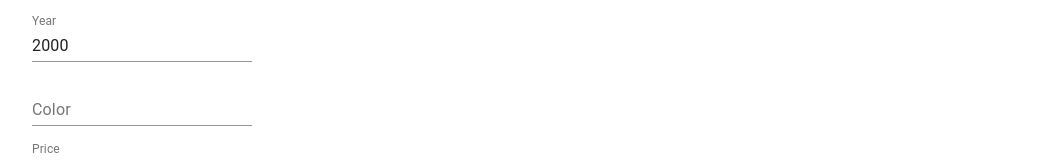
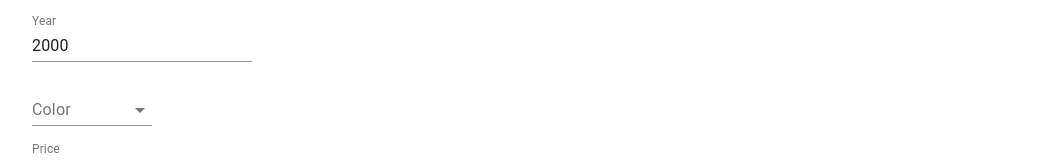
Before and after one commit to ormagomy/fe-bootcamp-09142020, a React (Create React App) app: page / in a window 1280 px wide. Shown: the part 773-938 px from the top of the page, without its empty margins (16-1079 px from the left). Built offline with nearby package versions, Linux system fonts and the light colour scheme.

Commit message:
Exercise 11: implementing save & cancel

```diff
--- a/src/components/CarEditRow.tsx
+++ b/src/components/CarEditRow.tsx
@@ -9,11 +9,14 @@ type CarEditRowProps = {
     car: Car;
     colors: Color[];
     onCancel: () => void;
+    onSave: (car: Car) => void;
 };
 
-export function CarEditRow({ car, onCancel, colors }: CarEditRowProps) {
+export function CarEditRow({ car, colors, onCancel, onSave }: CarEditRowProps) {
+    const [carForm, setCarForm] = useState(car);
+
     const cancel = () => onCancel();
-    const [carForm, setCarForm] = useState(car);
+    const save = () => onSave(carForm);
 
     const updateCarForm = (e: ChangeEvent<HTMLInputElement>) => {
         setCarForm({
@@ -56,7 +59,7 @@ export function CarEditRow({ car, onCancel, colors }: CarEditRowProps) {
             </TableCell>
 
             <TableCell>
-                <IconButton onClick={() => {}}>
+                <IconButton onClick={save}>
                     <Save />
                 </IconButton>
                 <IconButton onClick={cancel}>
--- a/src/components/CarForm.tsx
+++ b/src/components/CarForm.tsx
@@ -1,13 +1,6 @@
 import React, { ChangeEvent, useState } from 'react';
-import { Grid, TextField, Button } from '@material-ui/core';
-
-const cells = [
-    { id: 'make', label: 'Make' },
-    { id: 'model', label: 'Model' },
-    { id: 'year', label: 'Year' },
-    { id: 'color', label: 'Color' },
-    { id: 'price', label: 'Price' },
-];
+import { Grid, TextField, Button, Select, MenuItem, FormControl, InputLabel, makeStyles, createStyles, Theme } from '@material-ui/core';
+import { Color } from '../models/Colors';
 
 export type CarFormData = {
     make: string;
@@ -19,10 +12,21 @@ export type CarFormData = {
 
 export type CarFormProps = {
     buttonText?: string;
-    onSubmitCar: (carFormData: CarFormData) => void;
+    colors: Color[];
+    onAddCar: (carFormData: CarFormData) => void;
 };
 
-export function CarForm({ buttonText, onSubmitCar }: CarFormProps) {
+const useStyles = makeStyles((theme: Theme) =>
+    createStyles({
+        formControl: {
+            minWidth: 120,
+        },
+    })
+);
+
+export function CarForm({ buttonText, colors, onAddCar }: CarFormProps) {
+    const classes = useStyles();
+
     const emptyCarForm = {
         make: '',
         model: '',
@@ -39,18 +43,44 @@ export function CarForm({ buttonText, onSubmitCar }: CarFormProps) {
         });
     };
 
+    const updateColorValue = (event: React.ChangeEvent<{ value: unknown }>) => {
+        setCarForm({
+            ...carForm,
+            color: event.target.value as string,
+        });
+    };
+
     const submitCar = () => {
-        onSubmitCar({ ...carForm });
+        onAddCar({ ...carForm });
         setCarForm(emptyCarForm);
     };
 
     return (
         <Grid container spacing={2}>
-            {cells.map((cell) => (
-                <Grid item xs={12} key={cell.id}>
-                    <TextField label={cell.label} onChange={updateCarForm} name={cell.id} value={carForm[cell.id as 'make' | 'model' | 'year' | 'color' | 'price']} />
-                </Grid>
-            ))}
+            <Grid item xs={12}>
+                <TextField name="make" label="Make" value={carForm.make} onChange={updateCarForm} />
+            </Grid>
+            <Grid item xs={12}>
+                <TextField name="model" label="Model" value={carForm.model} onChange={updateCarForm} />
+            </Grid>
+            <Grid item xs={12}>
+                <TextField name="year" label="Year" value={carForm.year} onChange={updateCarForm} />
+            </Grid>
+            <Grid item xs={12}>
+                <FormControl className={classes.formControl}>
+                    <InputLabel id="color-label">Color</InputLabel>
+                    <Select name="color" labelId="color-label" value={carForm.color} onChange={updateColorValue}>
+                        {colors.map((color) => (
+                            <MenuItem key={color.id} value={color.name}>
+                                {color.name}
+                            </MenuItem>
+                        ))}
+                    </Select>
+                </FormControl>
+            </Grid>
+            <Grid item xs={12}>
+                <TextField name="price" label="Price" value={carForm.price} onChange={updateCarForm} />
+            </Grid>
             <Grid item xs={12}>
                 <Button color="primary" variant="contained" onClick={submitCar}>
                     {buttonText}
--- a/src/components/CarTable.tsx
+++ b/src/components/CarTable.tsx
@@ -4,7 +4,7 @@ import { Table, TableBody, TableHead, TableRow, TableCell, TableSortLabel, makeS
 import { Car } from '../models/Cars';
 import { CarViewRow } from './CarViewRow';
 import { CarEditRow } from './CarEditRow';
-import {Color} from '../models/Colors';
+import { Color } from '../models/Colors';
 
 const useStyles = makeStyles({
     table: {
@@ -14,8 +14,12 @@ const useStyles = makeStyles({
 
 export type CarTableProps = {
     cars: Car[];
+    carToEdit?: Car;
     colors: Color[];
     onDeleteCar: (id: number) => void;
+    onEditCar: (car: Car) => void;
+    onSaveEdit: (car: Car) => void;
+    onCancelEdit: () => void;
 };
 
 type orderType = 'asc' | 'desc' | undefined;
@@ -56,12 +60,11 @@ function stableSort(cars: Car[], comparator: (a: Car, b: Car) => number) {
     return stabilizedThis.map((el) => el.car);
 }
 
-export function CarTable({cars, colors, onDeleteCar}: CarTableProps) {
+export function CarTable({ cars, carToEdit, colors, onDeleteCar, onEditCar, onSaveEdit, onCancelEdit }: CarTableProps) {
     const classes = useStyles();
 
     const [orderBy, setOrderBy] = useState(headCells[0].id);
     const [order, setOrder] = useState<orderType>('asc');
-    const [carToEdit, setCarToEdit] = useState<Car | null>(null);
 
     const handleSort = (id: string) => {
         if (id === 'actions') {
@@ -70,10 +73,6 @@ export function CarTable({cars, colors, onDeleteCar}: CarTableProps) {
         const isAsc = orderBy === id && order === 'asc';
         setOrder(isAsc ? 'desc' : 'asc');
         setOrderBy(id);
-    };
-
-    const handleEditCar = (car: Car) => {
-        setCarToEdit(car);
     };
 
     return (
@@ -96,9 +95,9 @@ export function CarTable({cars, colors, onDeleteCar}: CarTableProps) {
             <TableBody>
                 {stableSort(cars, getComparator(order, orderBy)).map((car) =>
                     carToEdit === car ? (
-                        <CarEditRow car={car} key={car.id} onCancel={() => setCarToEdit(null)} colors={colors} />
+                        <CarEditRow car={car} key={car.id} colors={colors} onSave={onSaveEdit} onCancel={onCancelEdit} />
                     ) : (
-                        <CarViewRow car={car} key={car.id} onEditCar={handleEditCar} onDeleteCar={onDeleteCar} />
+                        <CarViewRow car={car} key={car.id} onEditCar={onEditCar} onDeleteCar={onDeleteCar} />
                     )
                 )}
             </TableBody>
--- a/src/components/CarTool.tsx
+++ b/src/components/CarTool.tsx
@@ -20,9 +20,10 @@ const useStyles = makeStyles({
     },
 });
 
-export function CarTool({cars: defaultCars, colors}: CarToolProps) {
+export function CarTool({ cars: defaultCars, colors }: CarToolProps) {
     const classes = useStyles();
     const [cars, setCars] = useState([...defaultCars]);
+    const [carToEdit, setCarToEdit] = useState<Car>();
 
     const addCar = (carForm: CarFormData) => {
         setCars(
@@ -31,17 +32,29 @@ export function CarTool({cars: defaultCars, colors}: CarToolProps) {
                 ...carForm,
             })
         );
+        cancelEdit();
     };
+
+    const saveCarEdit = (carToSave: Car) => {
+        const index = cars.findIndex((car) => carToSave.id === car.id);
+        const carsUpdate = cars.concat(); // Clone the cars array
+        carsUpdate.splice(index, 1, carToSave);
+        setCars(carsUpdate);
+        cancelEdit();
+    };
+
+    const cancelEdit = () => setCarToEdit(undefined);
 
     const deleteCar = (carId: number) => {
         setCars(cars.filter((car) => car.id !== carId));
+        cancelEdit();
     };
 
     return (
         <div className={classes.root}>
             <ToolHeader headerText="Car tool" />
-            <CarTable cars={cars} colors={colors} onDeleteCar={deleteCar} />
-            <CarForm buttonText="Add Car" onSubmitCar={addCar} />
+            <CarTable cars={cars} carToEdit={carToEdit} colors={colors} onEditCar={(car) => setCarToEdit(car)} onSaveEdit={saveCarEdit} onCancelEdit={cancelEdit} onDeleteCar={deleteCar} />
+            <CarForm buttonText="Add Car" colors={colors} onAddCar={addCar} />
         </div>
     );
 }
```
